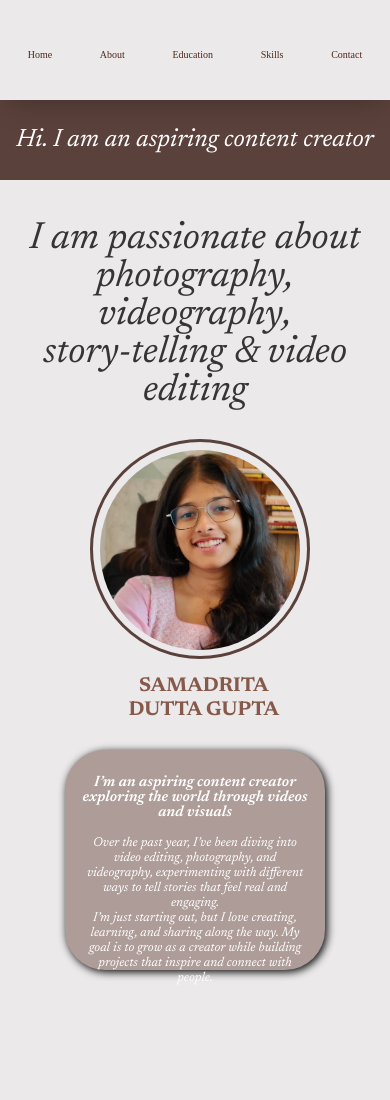
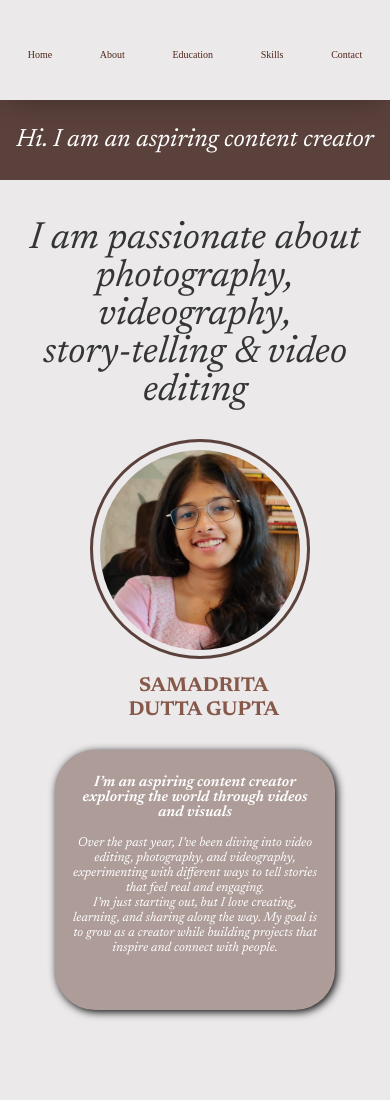
Before and after one commit to Samadritadg-23/Samadrita-Portfolio, a plain HTML site: page index.html in a window 390 px wide. Shown: the top 1100 px of the page. Drawn offline with Linux system fonts and the light colour scheme.

Commit message:
Update index.html

```diff
--- a/index.html
+++ b/index.html
@@ -1003,8 +1003,8 @@
         }
 
         .container {
-            height: 220px;
-            width: 260px;
+            height: 260px;
+            width: 280px;
             background-color: #ae9c98;
             border-radius: 40px;
             position: relative;
```
